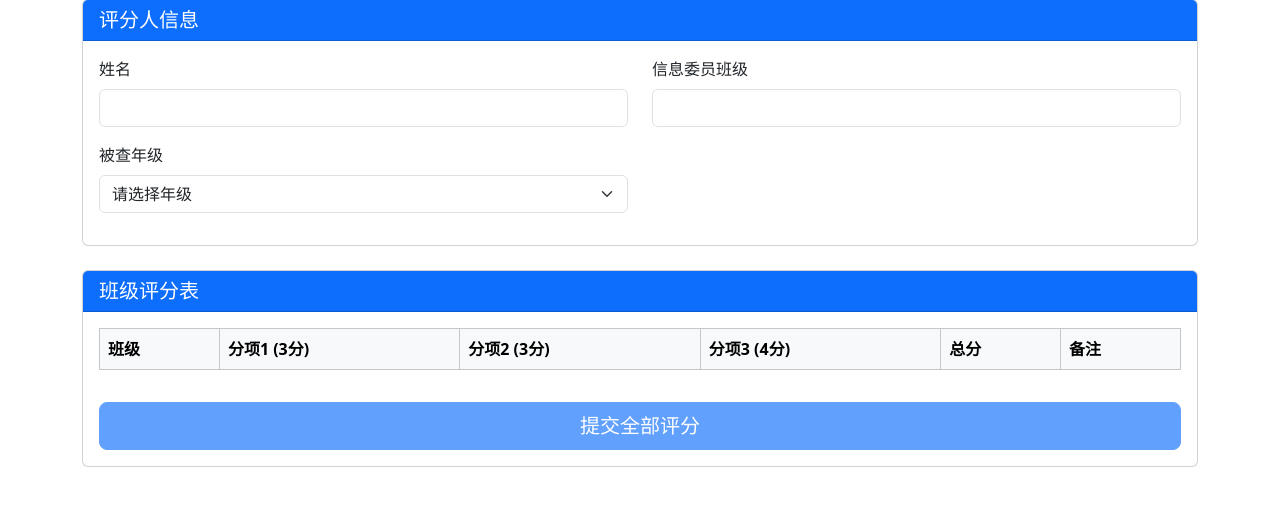
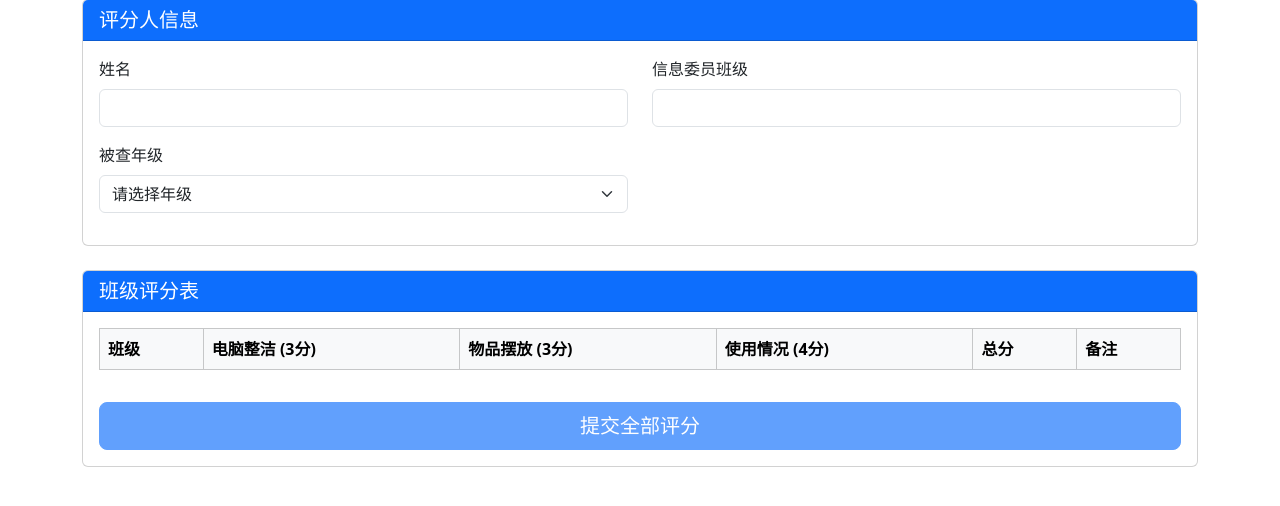
Before and after one commit to JerryJiang12923/ClassComp-Score, a Flask app: page / in a window 1280 px wide. Shown: the part 97-603 px from the top of the page. Run offline with Flask 2, Linux system fonts and the light colour scheme; lists and menus that the app fills with data are empty.

Commit message:
fix table top

```diff
--- a/templates/index.html
+++ b/templates/index.html
@@ -61,9 +61,9 @@
             <thead class="table-light">
               <tr>
                 <th>班级</th>
-                <th>分项1 (3分)</th>
-                <th>分项2 (3分)</th>
-                <th>分项3 (4分)</th>
+                <th>电脑整洁 (3分)</th>
+                <th>物品摆放 (3分)</th>
+                <th>使用情况 (4分)</th>
                 <th>总分</th>
                 <th>备注</th>
               </tr>
```
